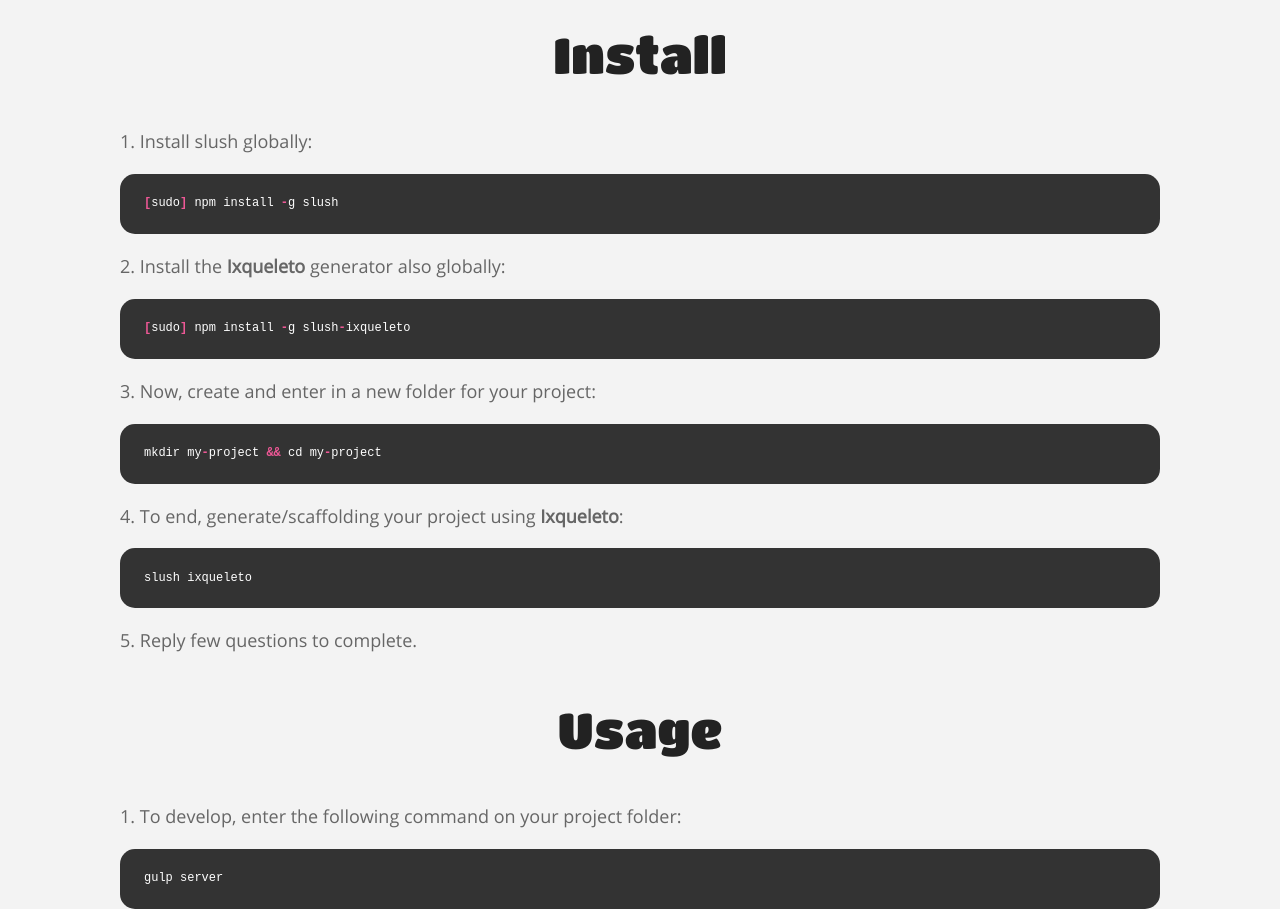
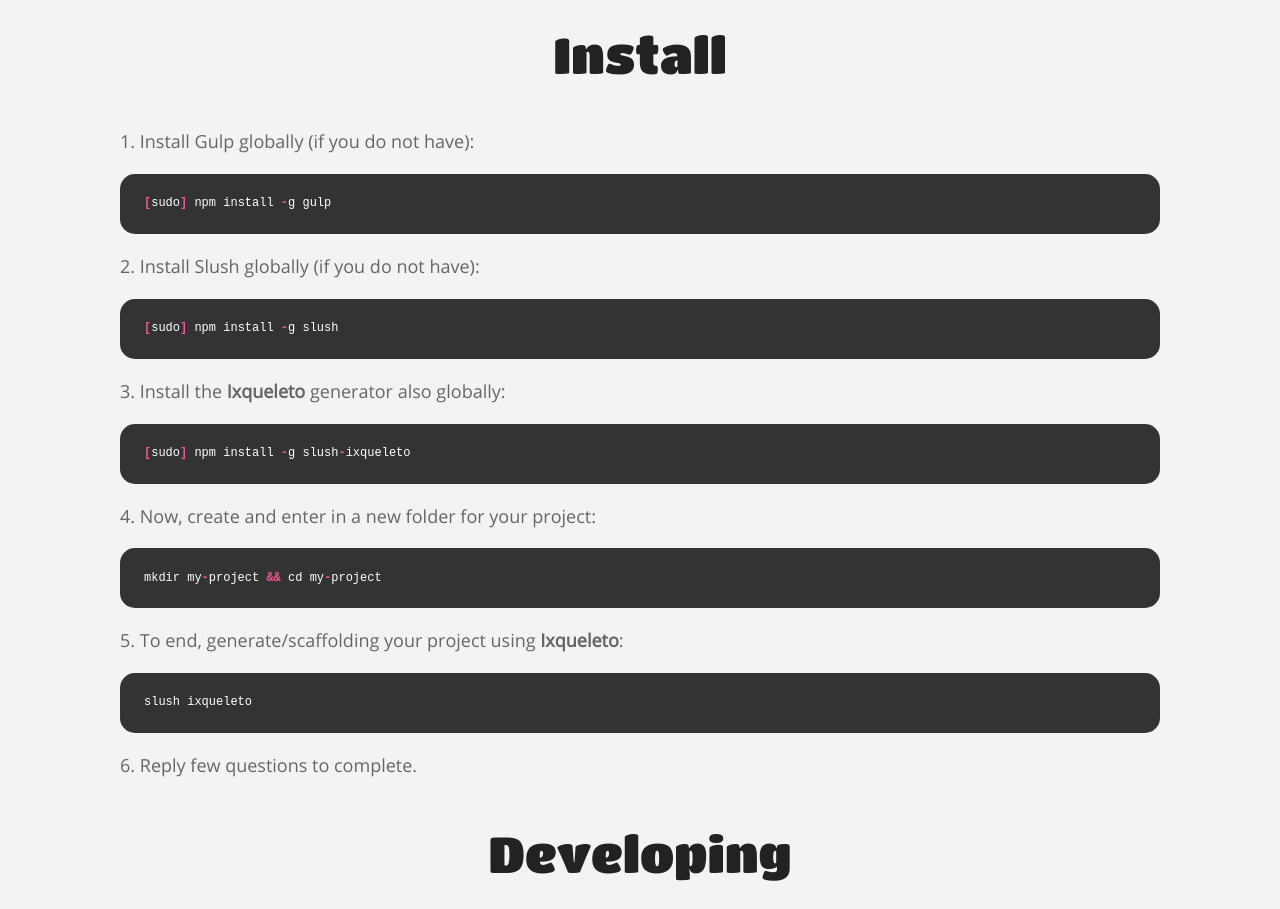
Before and after one commit to diogomoretti/slush-ixqueleto, a plain HTML site: page blog.html in a window 1280 px wide. Shown: the part 780-1689 px from the top of the page. Drawn offline with nearby package versions, Linux system fonts and the light colour scheme.

Commit message:
Add installation gulp command #1

```diff
--- a/blog.html
+++ b/blog.html
@@ -25,27 +25,31 @@
 
         <!-- Page content -->
         <div class="container main-content">
-            <p class="call">Init a web project using <a href="http://slushjs.github.io/generators/#/">Slush</a>, <a href="http://gulpjs.com/">Gulp</a> and <a href="http://learnboost.github.io/stylus/">Stylus</a>.</p>
+            <p class="call">Init a web project with <a href="http://gulpjs.com/">Gulp</a> + <a href="http://learnboost.github.io/stylus/">Stylus</a>, using  <a href="http://slushjs.github.io">Slush</a></p>
 
             <h1>Requirements</h1>
             <p class="center-text">This project requires that you have the <a href="http://nodejs.org/">NodeJS</a> installed on your machine</p>
 
             <h1>Install</h1>
-            <p>1. Install slush globally:</p>
+
+            <p>1. Install Gulp globally (if you do not have):</p>
+            <pre class="terminal">[sudo] npm install -g gulp</pre>
+
+            <p>2. Install Slush globally (if you do not have):</p>
             <pre class="terminal">[sudo] npm install -g slush</pre>
 
-            <p>2. Install the <strong>Ixqueleto</strong> generator also globally:</p>
+            <p>3. Install the <strong>Ixqueleto</strong> generator also globally:</p>
             <pre class="terminal">[sudo] npm install -g slush-ixqueleto</pre>
 
-            <p>3. Now, create and enter in a new folder for your project:</p>
+            <p>4. Now, create and enter in a new folder for your project:</p>
             <pre class="terminal">mkdir my-project && cd my-project</pre>
 
-            <p>4. To end, generate/scaffolding your project using <strong>Ixqueleto</strong>:</p>
+            <p>5. To end, generate/scaffolding your project using <strong>Ixqueleto</strong>:</p>
             <pre class="terminal">slush ixqueleto</pre>
 
-            <p>5. Reply few questions to complete.</p>
+            <p>6. Reply few questions to complete.</p>
 
-            <h1>Usage</h1>
+            <h1>Developing</h1>
             <p>1. To develop, enter the following command on your project folder:</p>
             <pre class="terminal">gulp server</pre>
 
--- a/sitemap.xml
+++ b/sitemap.xml
@@ -2,13 +2,13 @@
 <urlset xmlns="http://www.sitemaps.org/schemas/sitemap/0.9">
   <url>
     <loc>http://klip.im/dist/blog.html</loc>
-    <lastmod>2014-05-22T00:03:20.436Z</lastmod>
+    <lastmod>2015-03-03T23:39:15.279Z</lastmod>
     <changefreq>weekly</changefreq>
     <priority>0.5</priority>
   </url>
   <url>
     <loc>http://klip.im/dist/index.html</loc>
-    <lastmod>2014-05-22T00:03:20.436Z</lastmod>
+    <lastmod>2015-03-03T23:39:15.279Z</lastmod>
     <changefreq>weekly</changefreq>
     <priority>0.5</priority>
   </url>
```
Also changed, not shown: index.html (+11 -7 lines).
